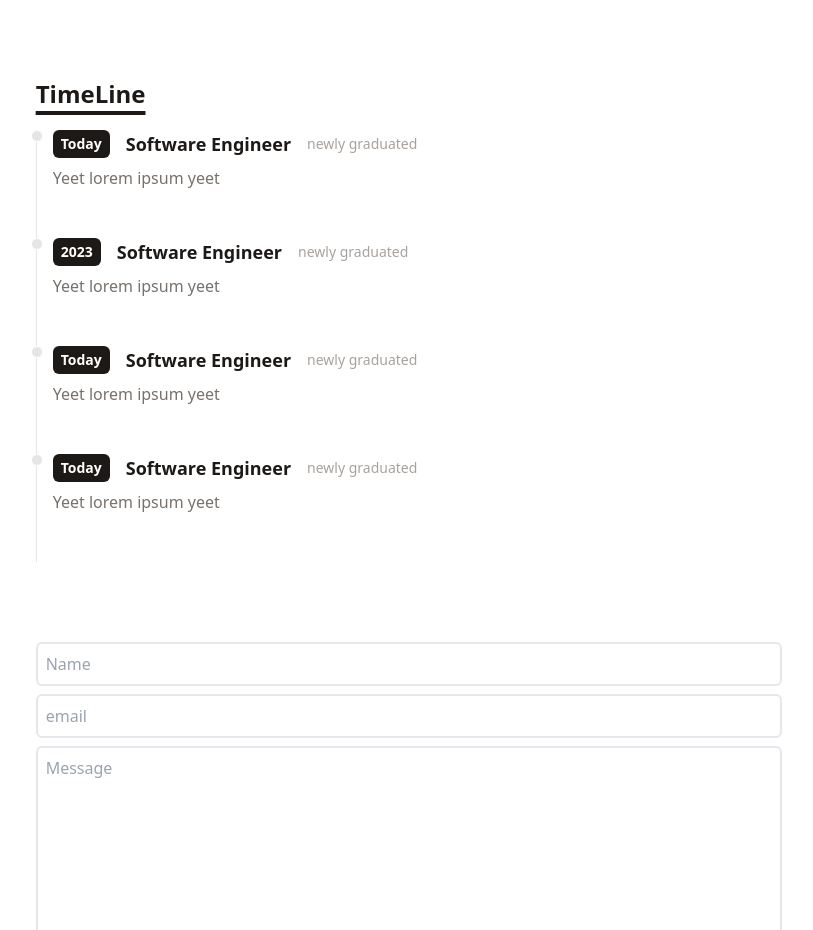
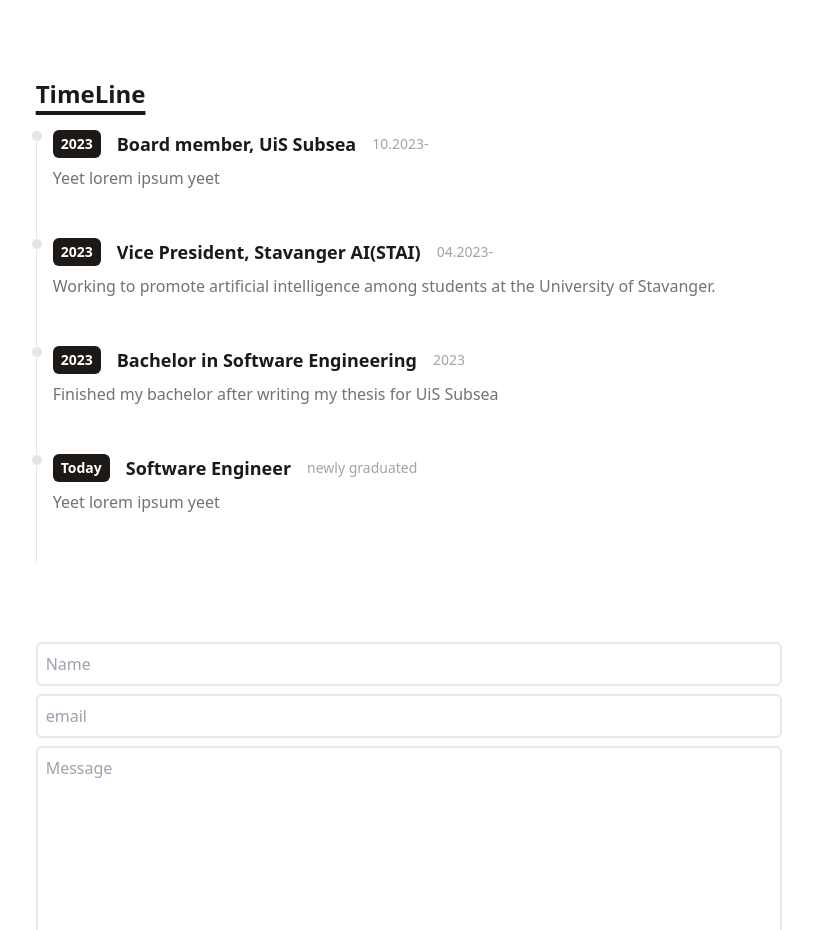
Before and after one commit to martindimmen/portfolio, a React (Vite) app: page / in a window 1280 px wide. Shown: the part 942-1872 px from the top of the page, without its empty margins (231-1044 px from the left). Built offline with nearby package versions, Linux system fonts and the light colour scheme.

Commit message:
added more in timeline

```diff
--- a/src/data/timeline.js
+++ b/src/data/timeline.js
@@ -1,21 +1,22 @@
 export default [
   {
-    year: "Today",
-    title: "Software Engineer",
-    duration: "newly graduated",
+    year: "2023",
+    title: "Board member, UiS Subsea",
+    duration: "10.2023-",
     details: "Yeet lorem ipsum yeet",
   },
   {
     year: "2023",
-    title: "Software Engineer",
-    duration: "newly graduated",
-    details: "Yeet lorem ipsum yeet",
+    title: "Vice President, Stavanger AI(STAI)",
+    duration: "04.2023-",
+    details:
+      " Working to promote artificial intelligence among students at the University of Stavanger.",
   },
   {
-    year: "Today",
-    title: "Software Engineer",
-    duration: "newly graduated",
-    details: "Yeet lorem ipsum yeet",
+    year: "2023",
+    title: "Bachelor in Software Engineering",
+    duration: "2023",
+    details: "Finished my bachelor after writing my thesis for UiS Subsea",
   },
   {
     year: "Today",
```
